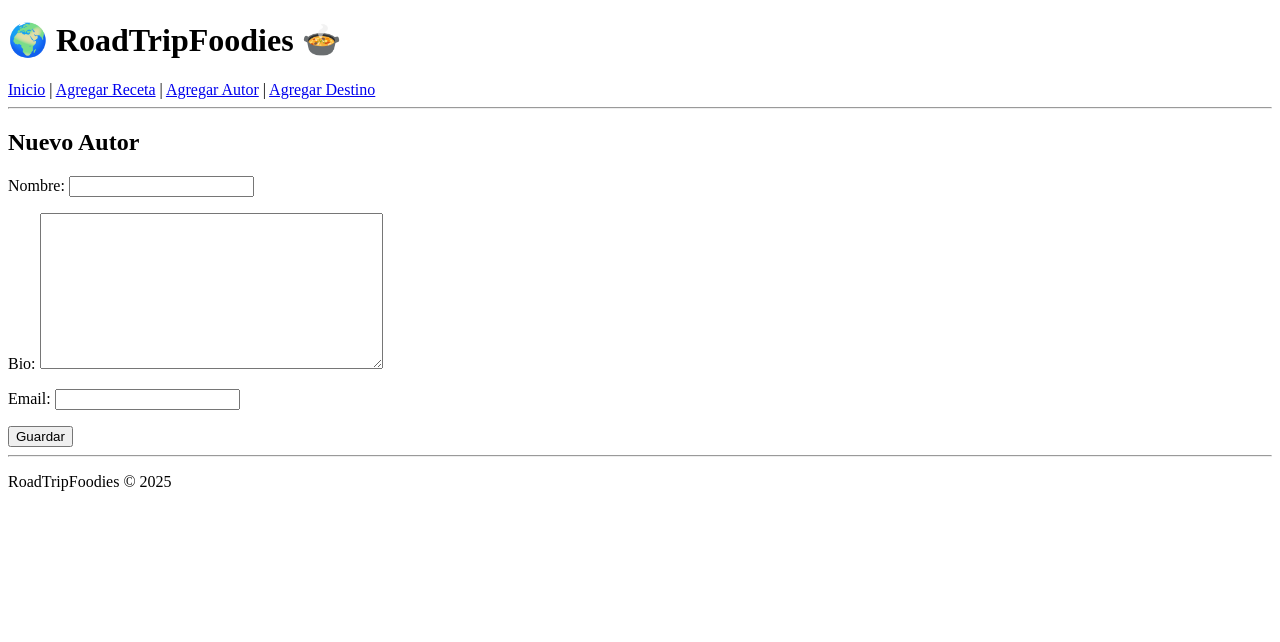
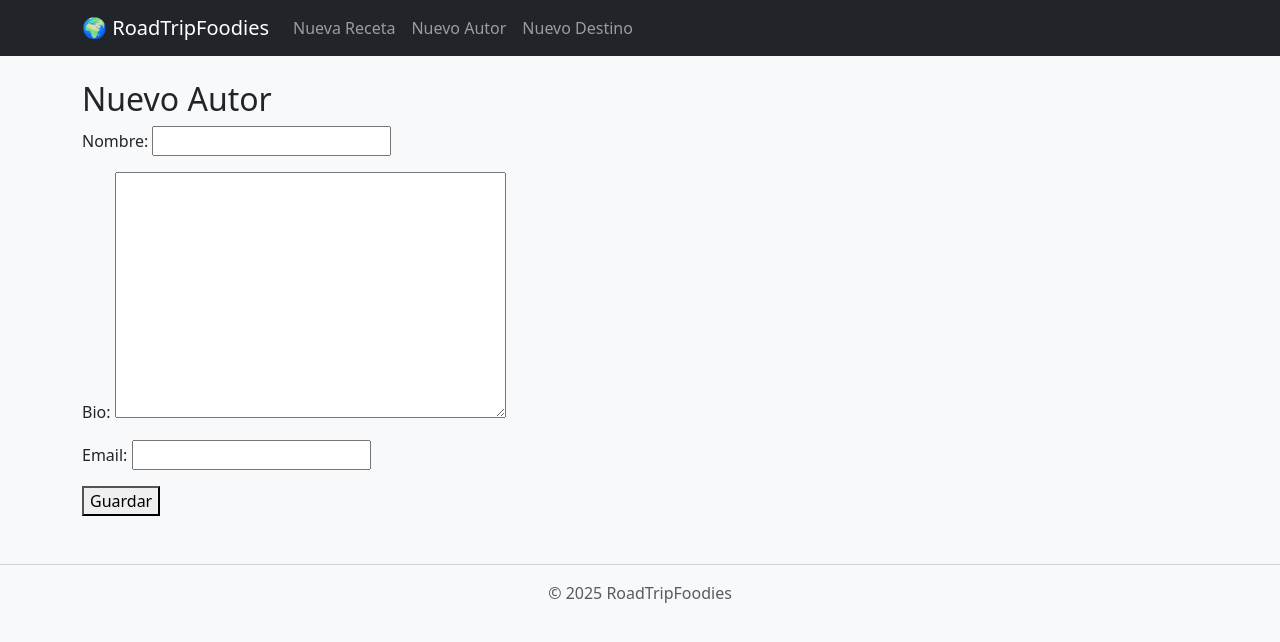
Before and after one commit to mateorubio/mr-econ-python, a Django app: page /autor/nuevo/ in a window 1280 px wide. Shown: the top 642 px of the page. Run offline with Django 5.2, Linux system fonts and the light colour scheme.

Commit message:
Refactor base.html to enhance navigation structure and improve layout with Bootstrap styling

```diff
--- a/roadtripfoodies/core/templates/core/base.html
+++ b/roadtripfoodies/core/templates/core/base.html
@@ -3,25 +3,32 @@
 <head>
     <meta charset="UTF-8">
     <title>RoadTripFoodies</title>
+    <link href="https://cdn.jsdelivr.net/npm/bootstrap@5.3.0/dist/css/bootstrap.min.css" rel="stylesheet">
 </head>
-<body>
-    <header>
-        <h1>🌍 RoadTripFoodies 🍲</h1>
-        <nav>
-            <a href="{% url 'home' %}">Inicio</a> |
-            <a href="{% url 'nueva_receta' %}">Agregar Receta</a> |
-            <a href="{% url 'nueva_autor' %}">Agregar Autor</a> |
-            <a href="{% url 'nuevo_destino' %}">Agregar Destino</a>
-        </nav>
+<body class="bg-light">
+
+    <nav class="navbar navbar-expand-lg navbar-dark bg-dark mb-4">
+        <div class="container">
+            <a class="navbar-brand" href="{% url 'home' %}">🌍 RoadTripFoodies</a>
+            <div class="collapse navbar-collapse">
+                <ul class="navbar-nav me-auto">
+                    <li class="nav-item"><a class="nav-link" href="{% url 'nueva_receta' %}">Nueva Receta</a></li>
+                    <li class="nav-item"><a class="nav-link" href="{% url 'nueva_autor' %}">Nuevo Autor</a></li>
+                    <li class="nav-item"><a class="nav-link" href="{% url 'nuevo_destino' %}">Nuevo Destino</a></li>
+                </ul>
+            </div>
+        </div>
+    </nav>
+
+    <main class="container">
+        {% block content %}
+        {% endblock %}
+    </main>
+
+    <footer class="text-center mt-5 text-muted">
         <hr>
-    </header>
+        <p>&copy; 2025 RoadTripFoodies</p>
+    </footer>
 
-    {% block content %}
-    {% endblock %}
-
-    <footer>
-        <hr>
-        <p>RoadTripFoodies © 2025</p>
-    </footer>
 </body>
 </html>
```
